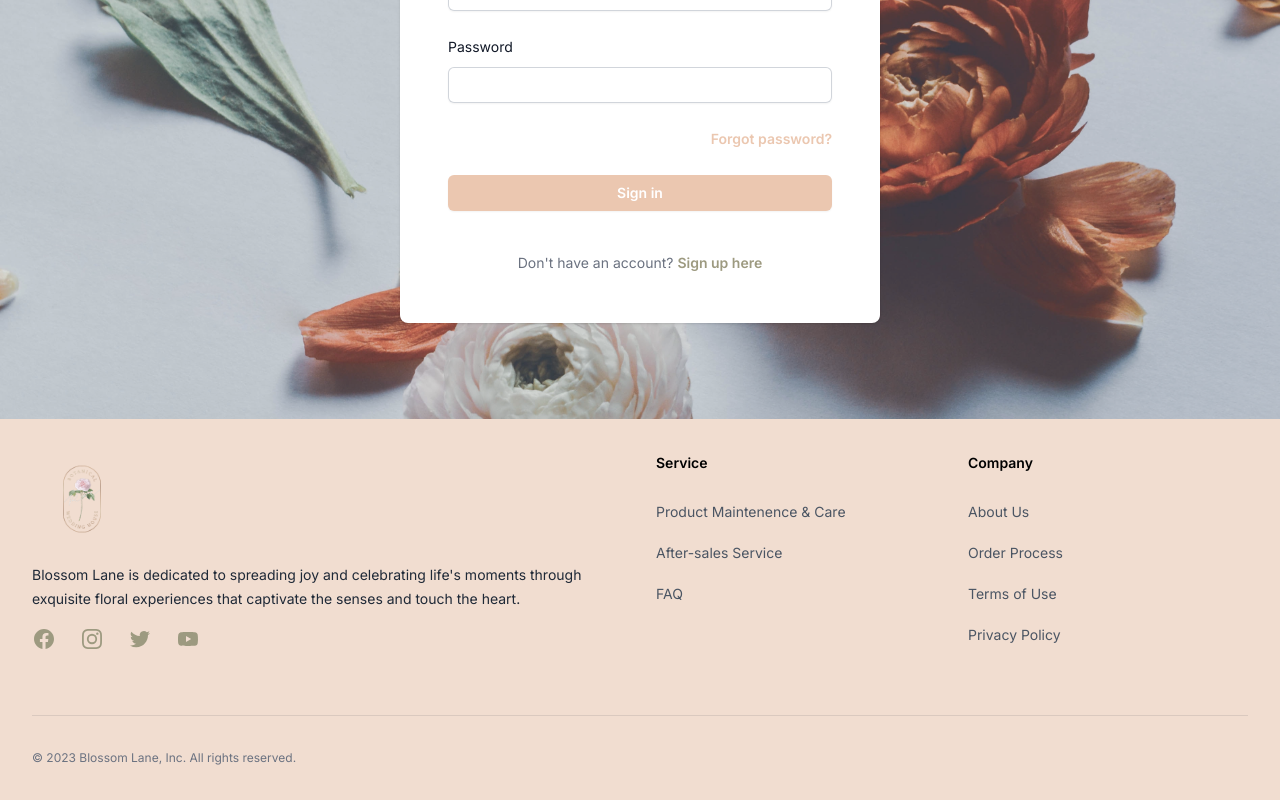
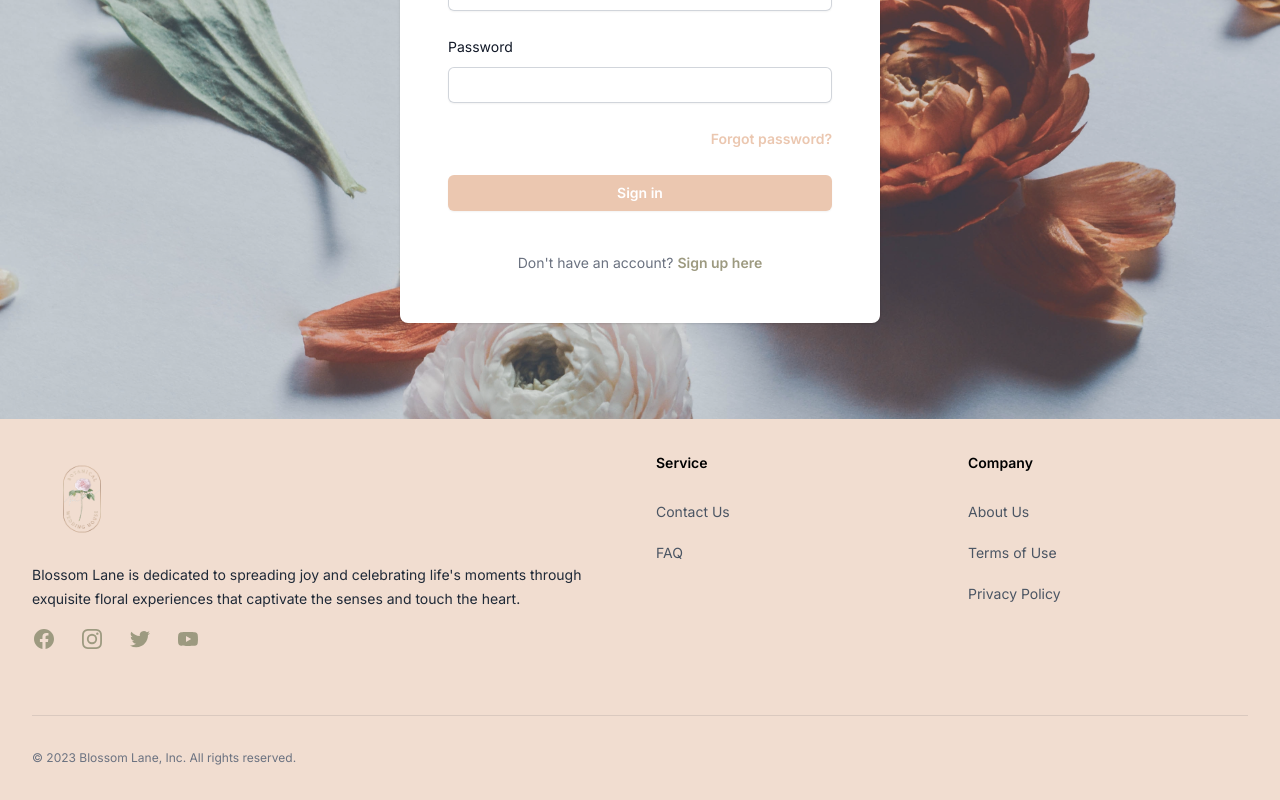
Before and after one commit to billychen0894/florist-ecommerce-app, a Next.js app: page /auth/signin in a window 1280 px wide. Shown: the part 445-1245 px from the top of the page. Built offline with nearby package versions, Linux system fonts and the light colour scheme; no server answers.

Commit message:
update: navigation items in footer

```diff
--- a/const/navigation.tsx
+++ b/const/navigation.tsx
@@ -26,13 +26,11 @@ export const headerNavigation: Navigation<Page[]> = {
 
 export const footerNavigation: Navigation<PageWithIcon[] | Page[]> = {
   services: [
-    { name: 'Product Maintenence & Care', href: '/product-maintenence-care' },
-    { name: 'After-sales Service', href: '/after-sales-service' },
+    { name: 'Contact Us', href: '/contact-us' },
     { name: 'FAQ', href: '/faq' },
   ],
   company: [
-    { name: 'About Us', href: '/about-us' },
-    { name: 'Order Process', href: '/order-process' },
+    { name: 'About Us', href: '/company' },
     { name: 'Terms of Use', href: '/terms-of-use' },
     { name: 'Privacy Policy', href: '/privacy-policy' },
   ],
```
